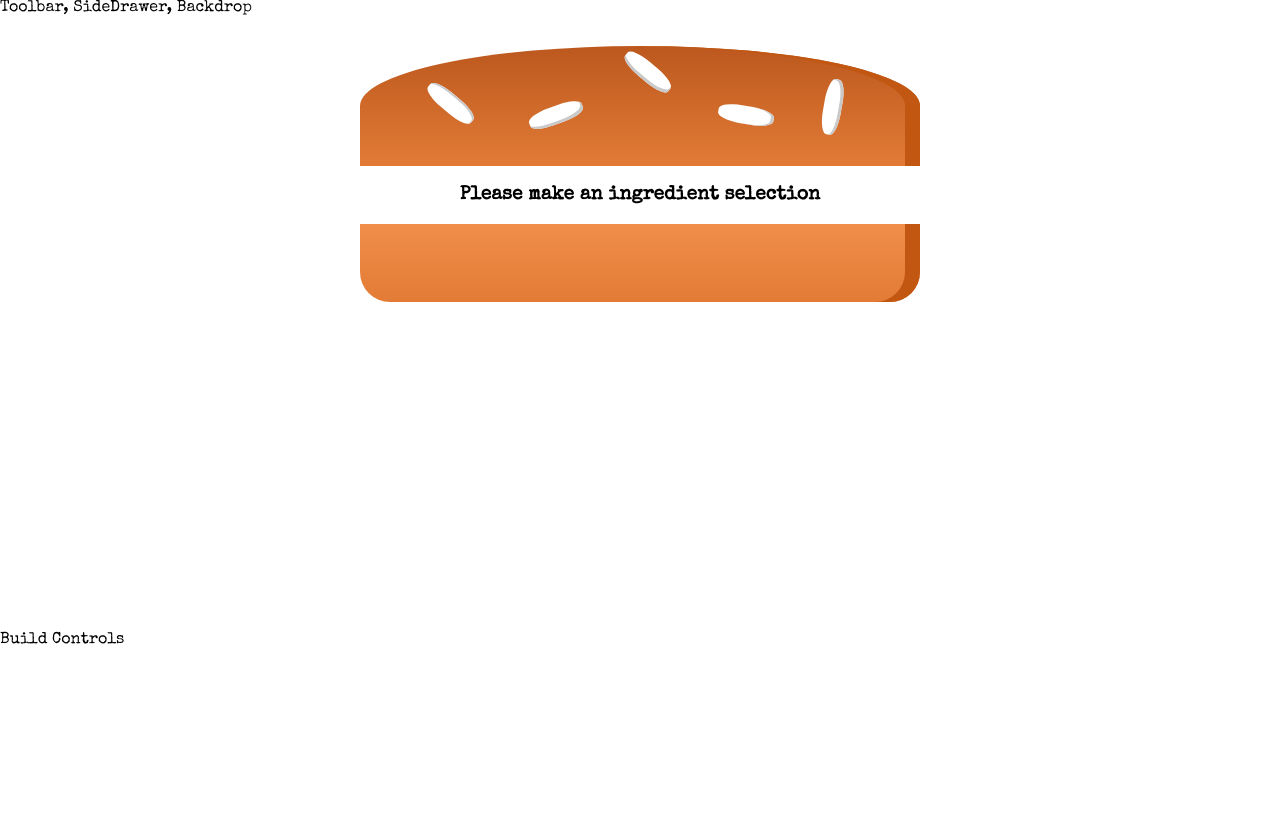
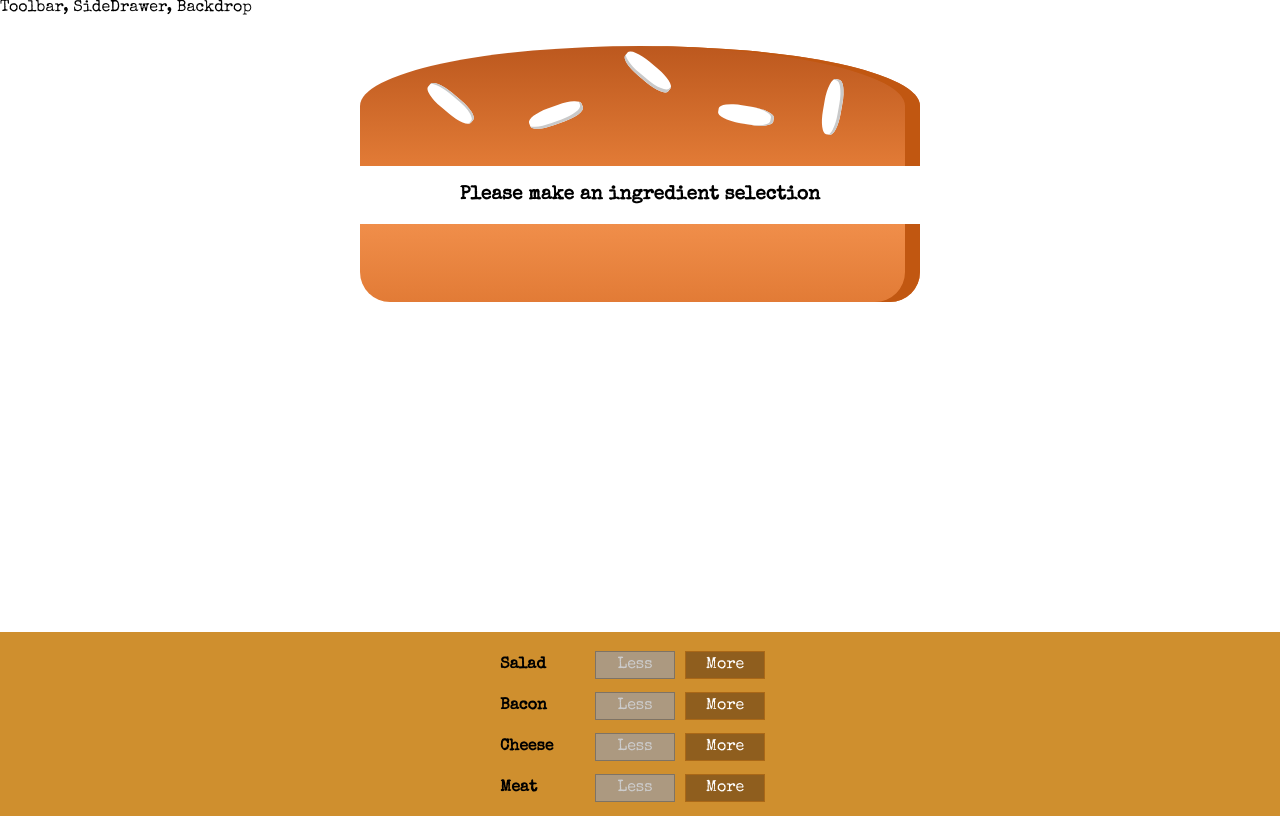
Before and after one commit to Hunter71a/burger-builder-react-app, a React app: page / in a window 1280 px wide. Built offline with nearby package versions, Linux system fonts and the light colour scheme.

Commit message:
add controls to burger builder

```diff
--- a/src/components/Burger/BuildControls/BuildControl/BuildControl.css
+++ b/src/components/Burger/BuildControls/BuildControl/BuildControl.css
@@ -1,8 +1,8 @@
 .BuildControl {
     display: flex;
-    justify-content: space-between;
+    justify-content: center;
     align-items: center;
-    margin: 5px 0;
+    margin: 5px 0 0 -20px;
 }
 
 .BuildControl button {
--- a/src/components/Burger/BuildControls/BuildControl/BuildControl.js
+++ b/src/components/Burger/BuildControls/BuildControl/BuildControl.js
@@ -1,13 +1,19 @@
 import React from 'react';
+
+import classes from './BuildControl.css';
 
 
 const buildControl = (props) => (
-  <div>
-    <div>{props.label}</div>
-    <button>Less</button>
-    <button>More</button>
+  <div className={classes.BuildControl}>
+    <div className={classes.Label}>{props.label}</div>
+    <button
+      className={classes.Less}
+      onClick={props.removed}
+      disabled={props.disabled}>Less</button>
+    <button
+      className={classes.More}
+      onClick={props.added}>More</button>
   </div>
-
 );
 
 export default buildControl;
--- a/src/components/Burger/BuildControls/BuildControls.css
+++ b/src/components/Burger/BuildControls/BuildControls.css
@@ -1,8 +1,9 @@
 .BuildControls {
   width: 100%;
   background-color:  #cf8f2e;
-  display: flex;
+  display: block;
   align-items: center;
+  justify-content: center;
   box-shadow: 0 2px 1px #ccc;
   margin: auto;
   padding: 10px 0;
--- a/src/components/Burger/BuildControls/BuildControls.js
+++ b/src/components/Burger/BuildControls/BuildControls.js
@@ -1,8 +1,27 @@
 import React from 'react';
 
+import classes from './BuildControls.css';
+import BuildControl from './BuildControl/BuildControl';
+
+const controls = [
+  {label: 'Salad', type: 'salad'},
+  { label: 'Bacon', type: 'bacon' },
+  { label: 'Cheese', type: 'cheese' },
+  { label: 'Meat', type: 'meat' },
+];
+
 const buildControls = (props) => (
-  <div>
-
+  <div className={classes.BuildControls}>
+    {controls.map(ctrl => (
+      <BuildControl
+      key={ctrl.label}
+      label={ctrl.label}
+      // type={ctrl.type}
+      added={() => props.ingredientAdded(ctrl.type)}
+      removed={() => props.ingredientRemoved(ctrl.type)}
+      disabled={props.disabled[ctrl.type]}
+      />
+    ))}
   </div>
 
 );
--- a/src/components/Burger/Burger.css
+++ b/src/components/Burger/Burger.css
@@ -2,7 +2,7 @@
   width: 100%;
   margin: auto;
   height: 250px;
-  overflow: scroll;
+  overflow-y: scroll;
   text-align: center;
   font-weight: bold;
   font-size: 1.2rem;
@@ -17,8 +17,8 @@
 
 @media (min-width: 500px) and (min-height: 401px) {
   .Burger {
-    width: 450px;
-    height: 400px;
+    width: 600px;
+    height: 500px;
   }
 }
 
--- a/src/containers/BurgerBuilder/BurgerBuilder.js
+++ b/src/containers/BurgerBuilder/BurgerBuilder.js
@@ -2,6 +2,15 @@ import React, { Component } from "react";
 
 import Combine from '../../hoc/Auxillary';
 import Burger from '../../components/Burger/Burger';
+import BuildControls from '../../components/Burger/BuildControls/BuildControls';
+
+
+const INGREDIENT_PRICES = {
+  salad: 0.5,
+  bacon: 0.7,
+  cheese: 0.4,
+  meat: 1.3
+}
 
 class BurgerBuilder extends Component {
   // constructor(props) {
@@ -14,14 +23,55 @@ class BurgerBuilder extends Component {
       bacon: 0,
       cheese: 0,
       meat: 0
+    },
+    totalPrice: 4
+  }
+
+  addIngredientHandler = (type) => {
+    const oldCount = this.state.ingredients[type];
+    const updatedCount = oldCount + 1;
+    const updatedIngredients = {
+      ...this.state.ingredients
+    };
+    updatedIngredients[type] = updatedCount;
+    const priceAddition = INGREDIENT_PRICES[type];
+    const oldPrice = this.state.totalPrice;
+    const newPrice = oldPrice + priceAddition;
+    this.setState({ totalPrice: newPrice, ingredients: updatedIngredients });
+  }
+
+  removeIngredientHandler = (type) => {
+    const oldCount = this.state.ingredients[type];
+    if (oldCount <= 0) {
+      return;
     }
+    const updatedCount = oldCount - 1;
+    const updatedIngredients = {
+      ...this.state.ingredients
+    };
+    updatedIngredients[type] = updatedCount;
+    const priceDeduction = INGREDIENT_PRICES[type];
+    const oldPrice = this.state.totalPrice;
+    const newPrice = oldPrice - priceDeduction;
+    this.setState({ totalPrice: newPrice, ingredients: updatedIngredients });
   }
 
   render() {
-    return(
+    const disabledInfo = {
+      ...this.state.ingredients
+    }
+for (let key in disabledInfo) {
+  disabledInfo[key] = disabledInfo[key] <= 0;
+}
+
+    return (
       <Combine>
-       <Burger ingredients={this.state.ingredients}/>
-        <div>Build Controls</div>
+        <Burger ingredients={this.state.ingredients} />
+        <BuildControls
+          ingredientAdded={this.addIngredientHandler}
+          ingredientRemoved={this.removeIngredientHandler}
+          disabled={disabledInfo}
+        />
       </Combine>
     );
   }
```
